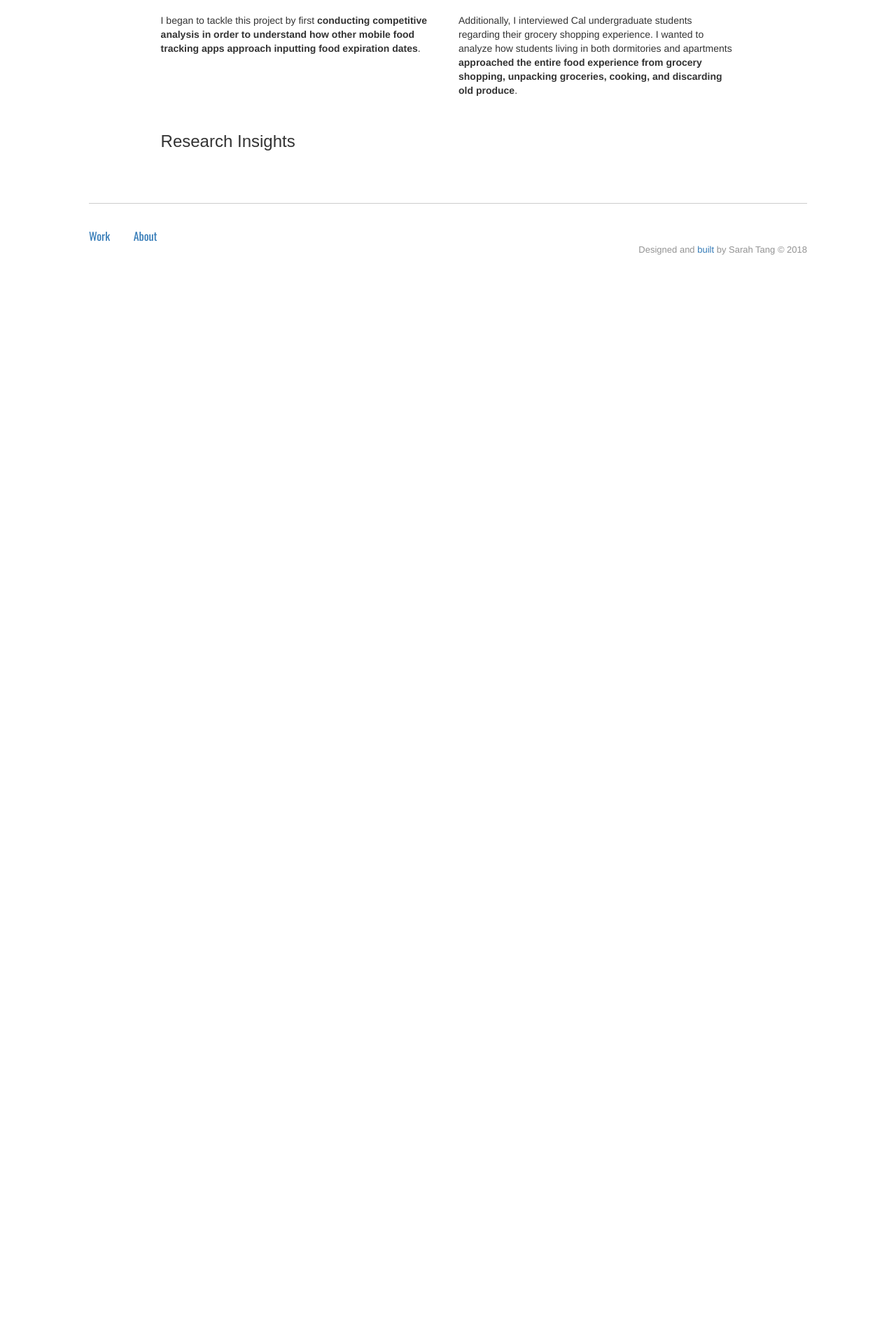
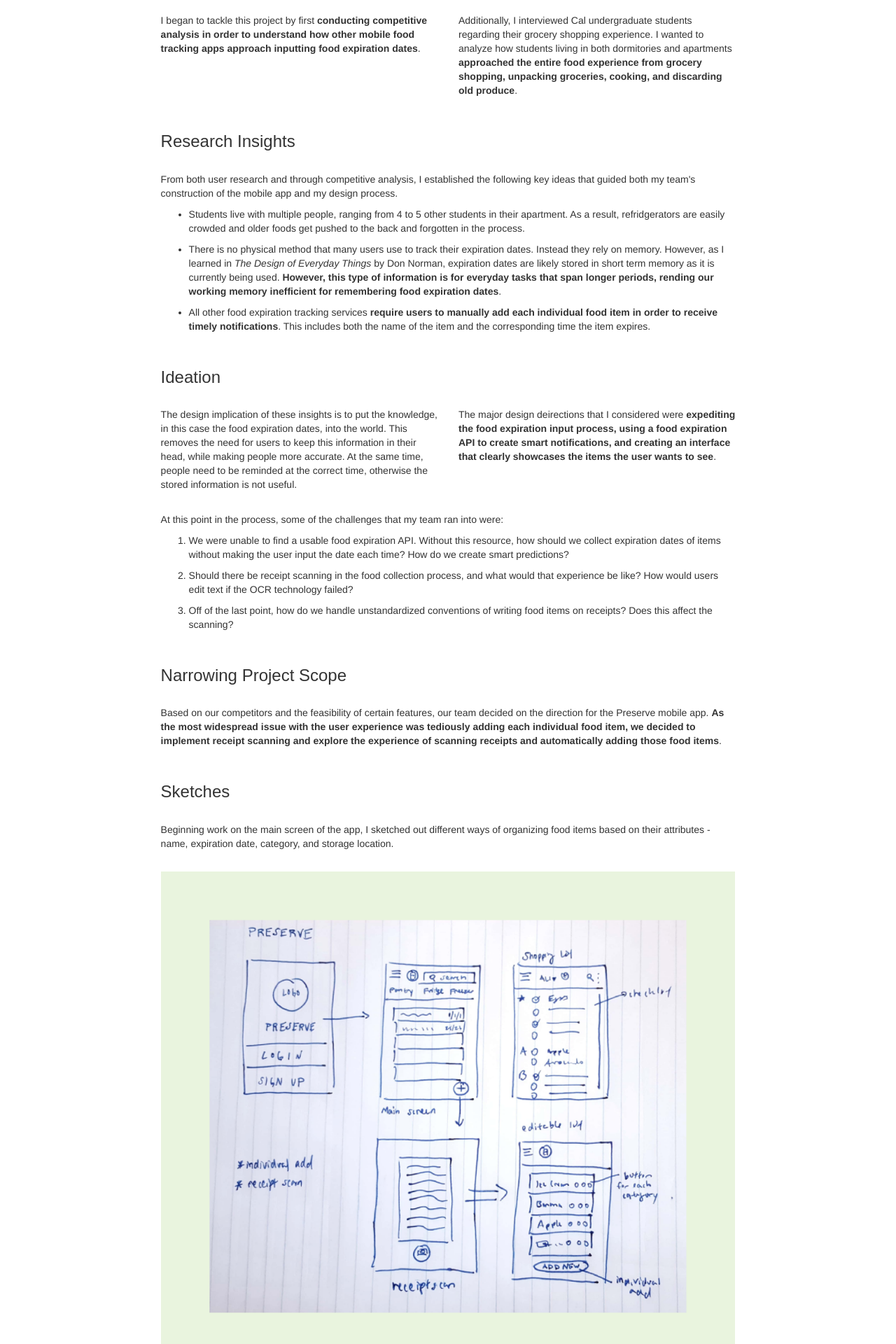
Before and after one commit to sarahtang/sarahtang.github.io, a PHP site: page /projects/preserve.html in a window 1280 px wide. Shown: the part 1158-3078 px from the top of the page at 70% size. Before the commit the page ends 1522 px from the top, so only its background shows below. Run offline with PHP 8.4, Linux system fonts and the light colour scheme; some web fonts are replaced.

Commit message:
preserve content

```diff
--- a/main.css
+++ b/main.css
@@ -234,7 +234,7 @@ p {
 }
 
 .preserve span {
-  font-weight: 600;
+  font-size: 12px;
 }
 
 .preserve hr {
--- a/projects/preserve.html
+++ b/projects/preserve.html
@@ -80,7 +80,7 @@
 
 		<div class="row">
 			<div class="col-sm-12">
-				<p>For 5 weeks in the fall of 2017, I was a new Android Developer in Mobile Developers of Berkeley, the premier mobile development club at UC Berkeley. During my first semester in the club, I consolidated my Android development training and worked <span>to improve how grocery shoppers keep track of their foods and expiration dates</span>.</p>
+				<p>For 5 weeks in the fall of 2017, I was a new Android Developer in Mobile Developers of Berkeley, the premier mobile development club at UC Berkeley. During my first semester in the club, I consolidated my Android development training and worked <b>to improve how grocery shoppers keep track of their foods and expiration dates</b>.</p>
 			</div>
 		</div>
 
@@ -106,7 +106,7 @@
 
 		<div class="row">
 			<div class="col-sm-12">
-				<p> At UC Berkeley, on one day, students threw away more than 450 pounds of food, the equivalent of 400 meals. Food waste is a problem: it's wasteful and resource intensive. After grocery shopping, refrigerators are crowded with food, making it difficult for students to keep track of when an item expires. <span>However, a user's experience of adding food expiration dates into a mobile app is tedious and time intensive.</span> The goal of this project was to improve this process so that users would have a more enjoyable and reliable experience inputting and managing food expiration dates. While promoting sustainability!</p>
+				<p> At UC Berkeley, on one day, students threw away more than 450 pounds of food, the equivalent of 400 meals. Food waste is a problem: it's wasteful and resource intensive. After grocery shopping, refrigerators are crowded with food, making it difficult for students to keep track of when an item expires. <b>However, a user's experience of adding food expiration dates into a mobile app is tedious and time intensive.</b> The goal of this project was to improve this process so that users would have a more enjoyable and reliable experience inputting and managing food expiration dates. While promoting sustainability!</p>
 			</div>
 		</div>
 
@@ -119,10 +119,10 @@
 
 		<div class="row">
 			<div class="col-sm-6">
-				<p>I began to tackle this project by first <span> conducting competitive analysis in order to understand how other mobile food tracking apps approach inputting food expiration dates</span>.</p>
+				<p>I began to tackle this project by first <b> conducting competitive analysis in order to understand how other mobile food tracking apps approach inputting food expiration dates</b>.</p>
 			</div>
 			<div class="col-sm-6">
-				<p>Additionally, I interviewed Cal undergraduate students regarding their grocery shopping experience. I wanted to analyze how students living in both dormitories and apartments <span> approached the entire food experience from grocery shopping, unpacking groceries, cooking, and discarding old produce</span>.</p>
+				<p>Additionally, I interviewed Cal undergraduate students regarding their grocery shopping experience. I wanted to analyze how students living in both dormitories and apartments <b> approached the entire food experience from grocery shopping, unpacking groceries, cooking, and discarding old produce</b>.</p>
 			</div>
 		</div>
 
@@ -132,60 +132,125 @@
 			</div>
 		</div>
 
+		<div class="row">
+			<div class="col-sm-12">
+				<p>From both user research and through competitive analysis, I established the following key ideas that guided both my team's construction of the mobile app and my design process.</p>
+
+				<ul>
+					<li>Students live with multiple people, ranging from 4 to 5 other students in their apartment. As a result, refridgerators are easily crowded and older foods get pushed to the back and forgotten in the process.</li>
+					<p></p>
+					<li>There is no physical method that many users use to track their expiration dates. Instead they rely on memory. However, as I learned in <i>The Design of Everyday Things</i> by Don Norman, expiration dates are likely stored in short term memory as it is currently being used. <b>However, this type of information is for everyday tasks that span longer periods, rending our working memory inefficient for remembering food expiration dates</b>.</li>
+					<p></p>
+					<li>All other food expiration tracking services <b>require users to manually add each individual food item in order to receive timely notifications</b>. This includes both the name of the item and the corresponding time the item expires.</li>
+				</ul>
+			</div>
+		</div>
+
+		<div class="row">
+			<div class="col-md-12">
+				<h3>Ideation</h3>
+			</div>
+		</div>
+
+		<div class="row">
+			<div class="col-sm-6">
+				<p>The design implication of these insights is to put the knowledge, in this case the food expiration dates, into the world. This removes the need for users to keep this information in their head, while making people more accurate. At the same time, people need to be reminded at the correct time, otherwise the stored information is not useful.</p>
+			</div>
+			<div class="col-sm-6">
+				<p>The major design deirections that I considered were <b>expediting the food expiration input process, using a food expiration API to create smart notifications, and creating an interface that clearly showcases the items the user wants to see</b>.</p>
+			</div>
+		</div>
+
+		<div class="row">
+			<div class="col-sm-12">
+				<p>At this point in the process, some of the challenges that my team ran into were:</p>
+				<ol>
+					<li>We were unable to find a usable food expiration API. Without this resource, how should we collect expiration dates of items without making the user input the date each time? How do we create smart predictions?</li>
+					<p></p>
+					<li>Should there be receipt scanning in the food collection process, and what would that experience be like? How would users edit text if the OCR technology failed?</li>
+					<p></p>
+					<li>Off of the last point, how do we handle unstandardized conventions of writing food items on receipts? Does this affect the scanning?</li>
+				</ol>
+			</div>
+		</div>
+
+		<div class="row">
+			<div class="col-sm-12">
+				<h3>Narrowing Project Scope</h3>
+			</div>
+		</div>
+
+		<div class="row">
+			<div class="col-sm-12">
+				<p>Based on our competitors and the feasibility of certain features, our team decided on the direction for the Preserve mobile app. <b>As the most widespread issue with the user experience was tediously adding each individual food item, we decided to implement receipt scanning and explore the experience of scanning receipts and automatically adding those food items</b>.</p>
+			</div>
+		</div>
+
+		<div class="row">
+			<div class="col-sm-12">
+				<h3>Sketches</h3>
+			</div>
+		</div>
+
+		<div class="row">
+			<div class="col-sm-12">
+				<p>Beginning work on the main screen of the app, I sketched out different ways of organizing food items based on their attributes - name, expiration date, category, and storage location.</p>
+			</div>
+		</div>
 
 
-		<!-- <h3>Research ==> Competitive Analysis </h3>
-		<p>Current apps on the App store and Playstore have bad UI, are not specific to food expiration and require a manual add for each item. This inhibits user use as one has to individually add the name and expiration date for each food.</p>
-		<p> Look at what we did in the slidedeck</p>
+		<div class="row">
+			<div class="col-sm-12">
+				<img class="img-responsive" src="preserve/lowfi2.png" alt="lowfi">
+				<i><span>Initial sketches for fridge screens and incorporation of features.</span></i>
+			</div>
+		</div>
 
-		<h3>Narrowing Project Scope</h3>
-		<p> Based on competitors ==> decided on direction for the mobile app. As the most widespread issue with the user experience being the tedious process of having to add each individual food item, and considering limited time (1 month) and resources (lack of API), my team decided to focus on developing receipt scanning and exploring the experience of scannign receipts and automatically inputting those food items.</p>
-
-		<h3>Sketches</h3>
-
-		<h3>Wireframes</h3>
-
-		<h3>Marketing and Branding</h3>
-
-
-		<h3>Takeaways</h3>
-		<p> Have to take into account when we make mistakes, need to be able to edit these
- -->
-
-		<!-- WORKING FROM HERE -->
+		<div class="row">
+			<div class="col-sm-12">
+				<p>While working on these sketches, I aimed to address the issues I found during the research process. <b> I worked to make deleting food items at once easy and intuitive, food items and expiration dates more apparent, and detailed various ways to organize and display the information to make the food items that were going to expire noticeable.</b></p>
+			</div>
+		</div>
 
 
 
+
+		<div class="row">
+			<div class="col-sm-12">
+				<h3>Wireframes & Mockups</h3>
+			</div>
+		</div>
+
+		<div class="row">
+			<div class="col-sm-12">
+				<img class="img-responsive" src="preserve/hifi1_2.png" alt="hifi">
+			</div>
+		</div>
+
+		<div class="row">
+			<div class="col-sm-12">
+				<h3>Branding</h3>
+			</div>
+		</div>
+
+		<div class="row">
+			<div class="col-sm-12">
+				<h3>Reflections</h3>
+			</div>
+		</div>
+
+
+
+
+
+
+
+		<!-- <p> Have to take into account when we make mistakes, need to be able to edit these</p> -->
+
 		<!-- <div class="row">
 
-			<div class="col-md-6">
-				<h3>Ideas</h3>
-				<p>My solution to this problem was to create an app that allowed a person to scan their receipts after going grocery shopping. This would add the foods purchased to a personal database where users could add expiration dates. Near the expiration date, users receive alert notifications telling them that a certain product will expire in the hope that they use the item before that date.</p>
+			<div class="col-md-4">
 
-				<p>In order to be more user friendly than our competitors, our Preserve team decided to make the app scan receipts and use smart predictions. This means that not only would the user not have to type in the names of items, but also the expiration dates for repeated items would be automatically added based on prior entries. This, combined with a simple and intuitive design would make our app more popular than others.</p>
-
-			</div>
-
-		</div>
- -->
-
-		<!-- <div class="row">
-			<div class="col-md-4">
-				<h3>Process</h3> -->
-				<!-- Wireframes, lowfi, hifi designs -->
-				<!-- Solutions in application (visual) hifi!! -->
-				<!-- <p>The first step in making our app was to determine what features we wanted to include and how they would be organized within the app. My team decided that we would have different storing areas such as the fridge and the pantry to keep track of where each item is stored. To easily manage user information, we used Firebase so we needed a login and sign up screen. Next, we would need some sort of button to take us from the main screen, the fridge, to the camera to scan receipts. I incorporated an intermediate screen to edit names and dates after scanning. Below is a wireframe/lowfi design of our app as well as our first hifi design.</p>
-
-			</div>
-
-			<div class="col-md-4">
-				<img class="img-responsive" src="preserve/lowfi.png" alt="lowfi">
-				<p></p>
-				<img class="img-responsive" src="preserve/hifi1.png" alt="hifi">
-			</div>
-
-			<div class="col-md-4">
-				<p> Our final design, show below, is an iteration of our first design. One of the key issues that we had to handle was to figure out whether the add button would bring the user to an individual add or the receipt scan. We decided on having the add button go to the receipt scan, and being to able to individually add a food on the editable page. Secondly, we eliminated the various places a food could be placed and instead had one main list. We incorporated editing directly from the main screen with a pop up, as well as a widget to more easily view each food item without having to open up the app. We also got rid of the shopping list because it was out of scope for this project.</p>
 			</div>
 
 		</div>
@@ -195,10 +260,7 @@
 				<img class="img-responsive" src="preserve/hifi2.png" alt="hifi">
 			</div>
 
-			<div class="col-md-6">
-				<p>After creating the designs and finishing the app, our team had to decide on a logo. I was charged with logo design so I came up with some ideas ranging from a fridge handle, ice cubes and various fruits and vegetables. Overall, our team liked the color combination purple and green so we picked a food that went with that scheme. While originally, I had played around with using an eggplant; ultimately, we decided on grapes because of the color and vibrancy. It was more appropriate. The main decision was choosing between symmetrical or asymmetrical grapes. Finally, with the desired object made, I created the logo using Material Design specifications such as having a shadow in the back and clean colors.</p>
-				<img class="img-responsive" src="preserve/logo.png" alt="logo">
-			</div> -->
+		 -->
 
 		<!-- </div> -->
 
```
Also changed, not shown: projects/preserve/banner.png (deleted), projects/preserve/grapes.png (deleted), projects/preserve/grapes_symmetrical.png (deleted), projects/preserve/hifi1_2.png (added), projects/preserve/lowfi2.png (added), 2 other files.
